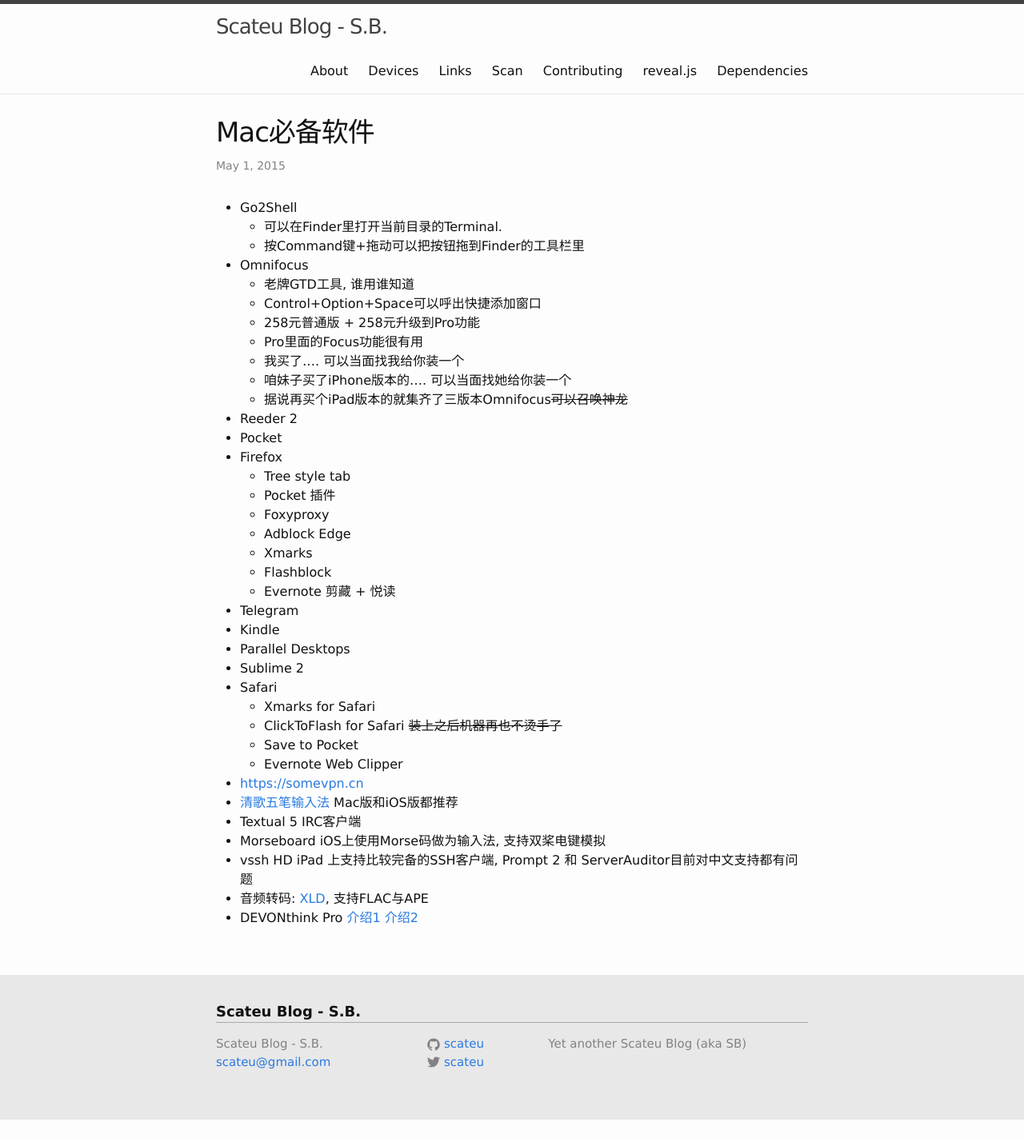
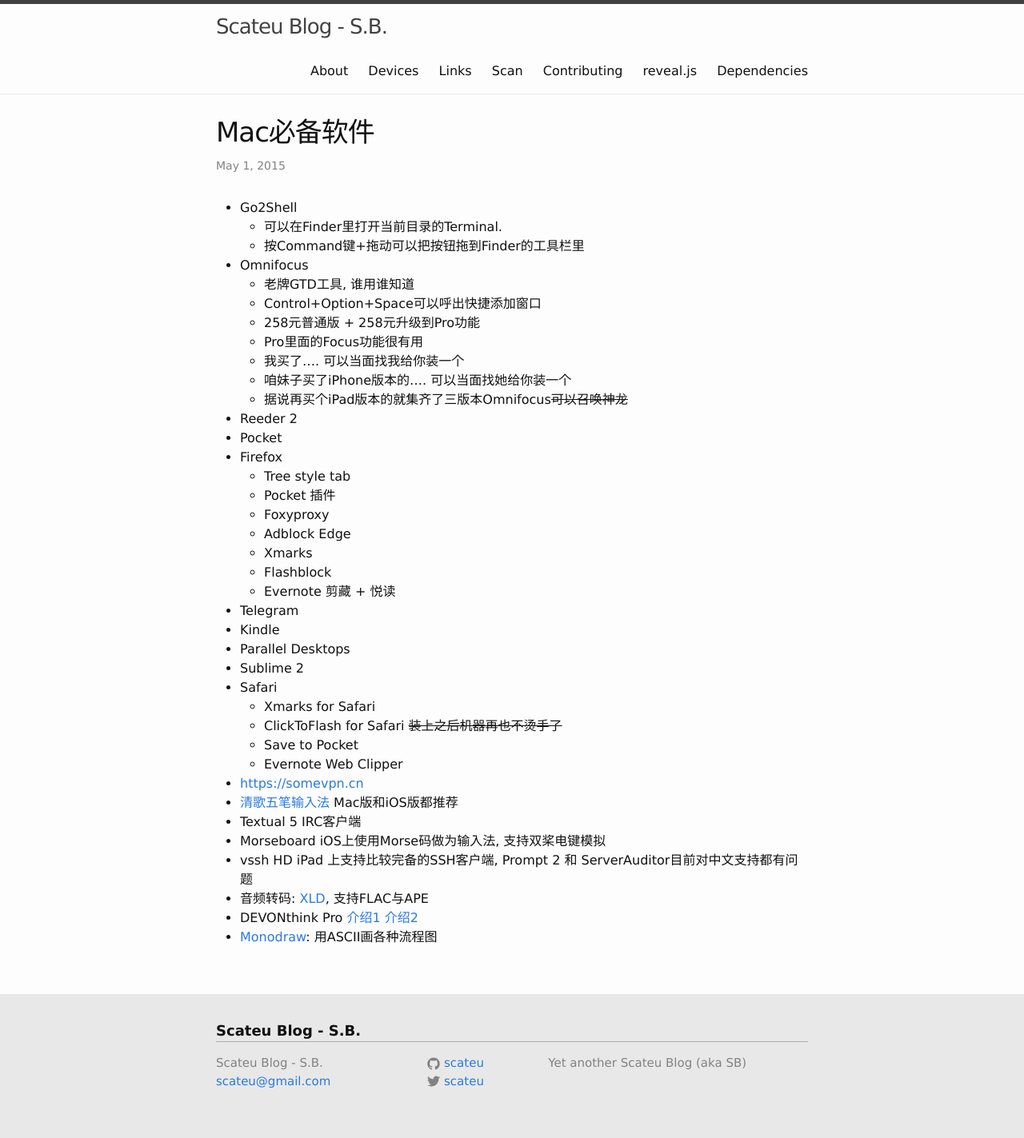
Before and after one commit to scateu/scateu.github.io, a Jekyll site: the page built from _posts/2015-05-01-mac-essential.md, in a window 1280 px wide. Shown: the whole page at 80% size. Built offline with Jekyll 4.4.1, drawn with Linux system fonts in a browser that asks for light colours; nearby versions of some CDN libraries; comment, search, counter and statistics services are not loaded; before the commit the page ends 1399 px from its top, so only the background shows below that.

Commit message:
Wed Jan 11 21:47:26 CST 2017

```diff
--- a/_posts/2015-05-01-mac-essential.md
+++ b/_posts/2015-05-01-mac-essential.md
@@ -41,3 +41,4 @@
  - vssh HD  iPad 上支持比较完备的SSH客户端, Prompt 2 和 ServerAuditor目前对中文支持都有问题
  - 音频转码: [XLD](http://tmkk.undo.jp/xld/index_e.html), 支持FLAC与APE
  - DEVONthink Pro  [介绍1](http://kangjian.net/blog/1260/) [介绍2](http://www.wendayuan.com/?p=2254)
+ - [Monodraw](https://monodraw.helftone.com/): 用ASCII画各种流程图
```
